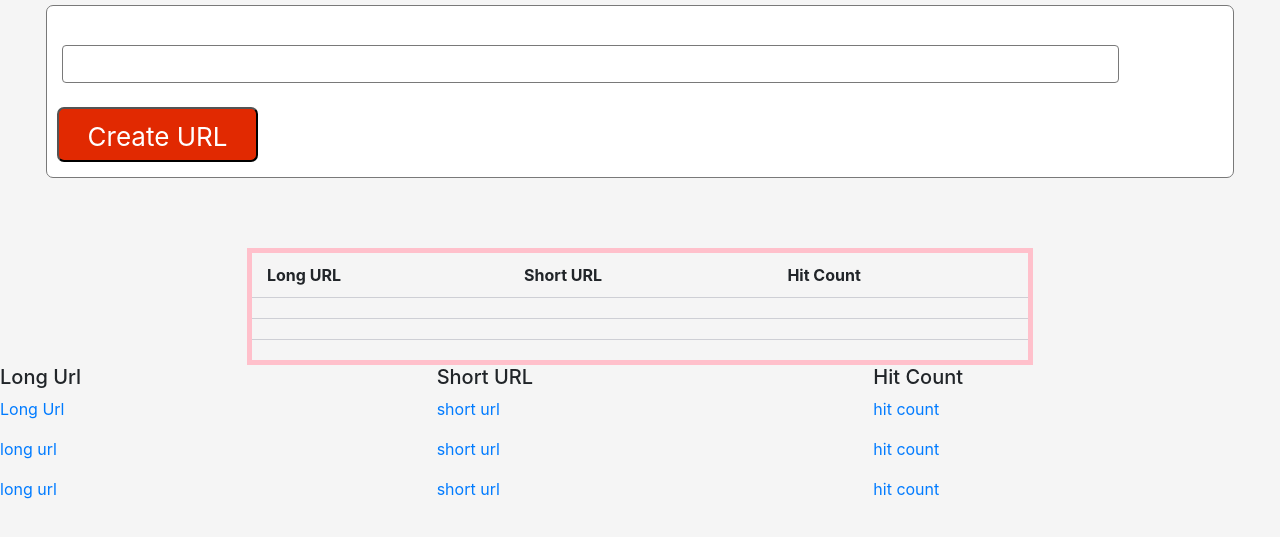
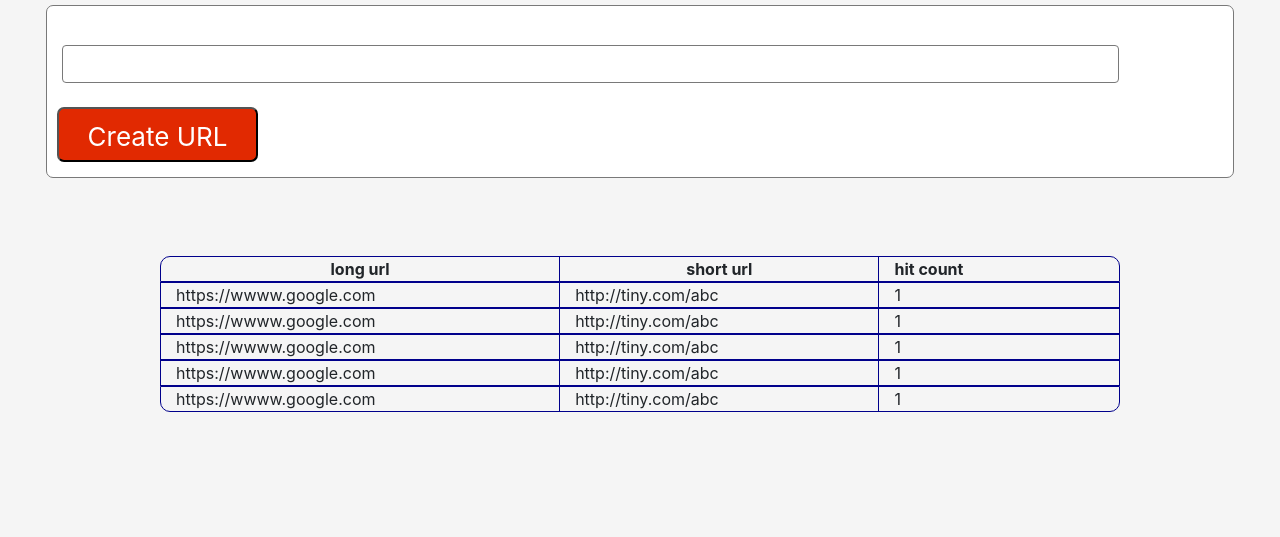
Before and after one commit to camckin10/tinyapp, a website: page public/index.html in a window 1280 px wide. Shown: the part 121-658 px from the top of the page. Drawn offline with nearby package versions, Linux system fonts and the light colour scheme.

Commit message:
updating html table

```diff
--- a/public/index.html
+++ b/public/index.html
@@ -34,70 +34,47 @@
 
 		<br>
 
-    <div class="row">
-
-        <table id="table" class="url-table hidden">
-          <thead>
-            <tr>
-              <th>Long URL</th>
-              <th>Short URL</th>
-              <th>Hit Count</th>
-            </tr>
-          </thead>
-          <tr>
-            <td><a  class=" longurl"href="https://www.theroot.com"></a></td>
-            <td><a class="shorturl"href="https://www.theroot.com"></a></td>
-            <td></td>
-          </tr>
-          <tr>
-            <td><a class="longurl" href="https://www.theroot.com"></a></td>
-            <td><a class="shorturl" href="https://www.theroot.com"></a></td>
-            <td></td>
-          </tr>
-          <tr>
-            <td><a class="longurl" href="https://www.theroot.com"></a></td>
-            <td><a class="shorturl" href="https://www.theroot.com"></a></td>
-            <td></td>
-          </tr>
-        </table>
-
-    </div>
-
       <div class="row">
-        <div class="col-sm-4">
-          <h5>Long Url</h5>
-          <p class="long-url"><a href="www.test.com">Long Url</a></p>
-          <p class="long-url"><a href="">long url</a></p>
-          <p class="long-url"><a href="">long url</a></p>
+        <div class="col-lg-12">
+          <h2></h2>
+          <div class="row url-table url-table__header">
+            <div class="col-5">long url</div>
+            <div class="col-4">short url</div>
+            <div class="col-1" style="white-space: nowrap">hit count</div>
+          </div>
+          <div class="row url-table url-table__body-row">
+            <div class="col-5">https://wwww.google.com</div>
+            <div class="col-4">http://tiny.com/abc</div>
+            <div class="col-1">1</div>
+          </div>
+          <div class="row url-table url-table__body-row">
+            <div class="col-5">https://wwww.google.com</div>
+            <div class="col-4">http://tiny.com/abc</div>
+            <div class="col-1">1</div>
+          </div>
+          <div class="row url-table url-table__body-row">
+            <div class="col-5">https://wwww.google.com</div>
+            <div class="col-4">http://tiny.com/abc</div>
+            <div class="col-1">1</div>
+          </div>
+          <div class="row url-table url-table__body-row">
+            <div class="col-5">https://wwww.google.com</div>
+            <div class="col-4">http://tiny.com/abc</div>
+            <div class="col-1">1</div>
+          </div>
+          <div class="row url-table url-table__body-row">
+            <div class="col-5">https://wwww.google.com</div>
+            <div class="col-4">http://tiny.com/abc</div>
+            <div class="col-1">1</div>
+          </div>
         </div>
-
-        <div class="col-sm-4">
-          <h5>Short URL</h5>
-          <p class="short-url"><a href="">short url</a></p>
-          <p class="short-url"><a href="">short url</a></p>
-          <p class="short-url"><a href="">short url</a></p>
-        </div>
-
-        <div class="col-sm-4">
-          <h5>Hit Count</h5>
-          <p class="hit-count"><a href="">hit count</a></p>
-          <p class="hit-count"><a href="">hit count</a></p>
-          <p class="hit-count"><a href="">hit count</a></p>
-        </div>
-
       </div>
 
     <br>
 
 </body>
 
-<!--firebase link-->
-  <!--<script src="https://www.gstatic.com/firebasejs/5.8.5/firebase.js"></script>
-  <!--firebase app-->
-<!--<script src="https://www.gstatic.com/firebasejs/5.8.5/firebase-app.js"></script>
-  <!--firebase components links-->
-  <!--<script src="https://www.gstatic.com/firebasejs/5.8.5/firebase-auth.js"></script>
-  <script src="https://www.gstatic.com/firebasejs/5.8.5/firebase-database.js"></script>
+
 
 
 <!--jquery link-->
--- a/public/styles/acct.css
+++ b/public/styles/acct.css
@@ -2,9 +2,6 @@ body{
 	background-color: #F5F5F5;
 	padding-top:56px;
 }
-
-
-
 
 /*1st row of code*/
 .first-title{
@@ -41,10 +38,6 @@ a:hover{
 	border:1px solid #797979;
 }
 
-/* .hidden{
-	display:none;
-} */
-
 #create-hit-url{
 	margin-left:10px;
 	padding-top:5px;
@@ -58,51 +51,81 @@ a:hover{
 
 /*3rd row of code*/
 /*table with URLS*/
-.url-table{
+table {
+	border-collapse: collapse;
+	margin: 30px auto;
+	width: 75%;
+	/* border: 3px solid papayawhip; */
+	background:  #F5F5F5;
+	border-radius: 10px; /* this seems to be the magic after all */
+	/* min-width: 60%; */
+	/* margin: 10px auto; */
+	/* border: 2px solid pink; */
+	/* border-radius: 15px; */
+}
+.url-table {
+	margin: 0 auto;
+	width: 75%;
+	border: 1px solid darkblue;
+	background:  #F5F5F5;
+	/* min-width: 60%; */
+	/* margin: 10px auto; */
+	/* border: 2px solid pink; */
+	/* border-radius: 15px; */
+}
+.url-table__header {
+	font-weight: bold;
+	text-align: center;
+	border-bottom: 1px solid darkblue;
+	border-top-left-radius: 10px; /* this seems to be the magic after all */
+	border-top-right-radius: 10px;
+}
+.url-table > div {
+	border-right: 1px solid darkblue;
+}
+.url-table > div:last-child {
+	border-right: none;
+}
+.url-table__body-row {
+	border-bottom: 1px solid darkblue;
+}
+.url-table__body-row:last-child {
+	border-bottom: 1px solid darkblue ;
+	border-bottom-left-radius: 10px;
+	border-bottom-right-radius: 10px;
+}
+
+
+/* .url-table{
 	margin:0px auto;
 	float:none;
 	border-radius:30px;
 	min-width: 60%;
 	border:5px solid pink;
 
-}
+} */
 
-/*testing table method*/
-.round-tbl {
-	border-collapse: collapse;
-	border-radius:8px;
-
-}
-
-thead th,
+/* thead th,
 tbody td {
   border-bottom: 1px solid #cecfd5;
 	padding: 10px 15px;
 	border-radius:30px !important;
+} */
+
+/*table only using divs*/
+.new-table{
+	margin:1px auto;
+	float:none;
 }
 
-/* .container-fluid{
-	width:auto !important;
+h5, a{
+	color:darkblue
 }
 
-table.table-bordered > thead > tr > th{
-  border:1px solid #797979 !important;
+a:hover{
+	color:darkblue;
 }
 
-.table-bordered th{
-	border:1px solid #797979;
+.long-url,.short-url,.hit-count{
+	color:darkblue;
 }
-
-table.table-bordered > tbody > tr > td{
-	border:1px solid #797979 !important;
-} */
-
-
-/*
-.table-row {
-  display: table-row;
-}
-.table-cell {
-	display: table-cell;
-	padding-left:101px;
-} */
```
Also changed, not shown: public/signin.html (+0 -7 lines), public/signup.html (+0 -9 lines).
